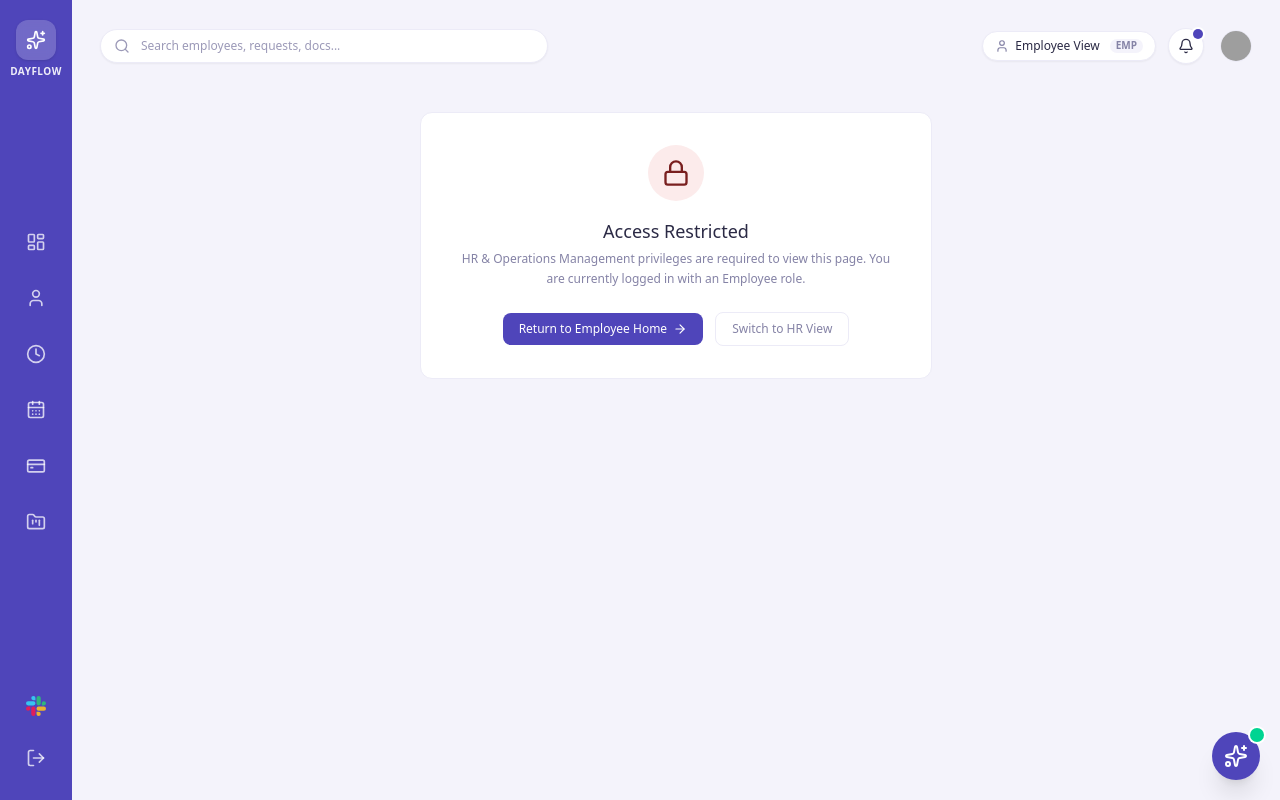
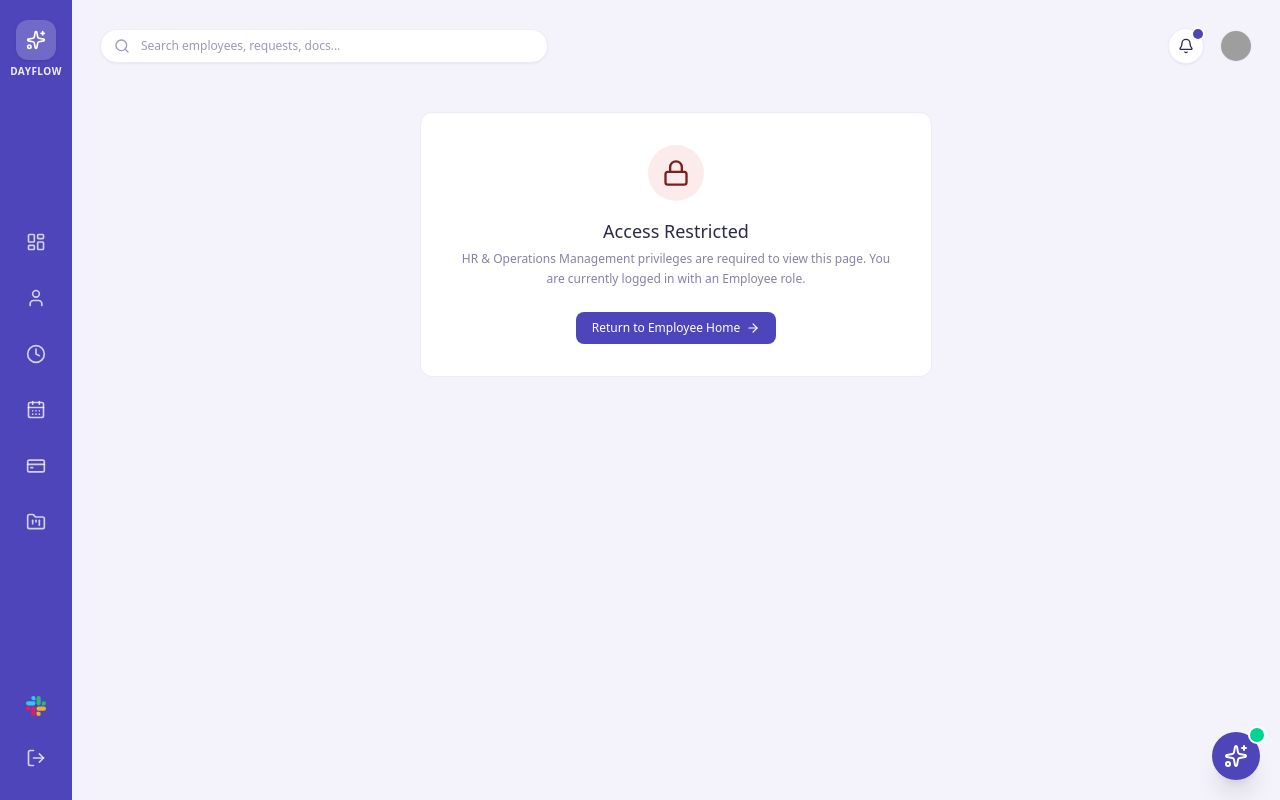
Before and after one commit to Mohityadav1541/odoo-hackathon-2026, a Next.js app in the folder hrms/: page /admin in a window 1280 px wide. Built offline with nearby package versions, Linux system fonts and the light colour scheme; grey boxes are pictures that could not be loaded.

Commit message:
Update sidebar and remove manual role toggle

```diff
--- a/hrms/app/admin/page.tsx
+++ b/hrms/app/admin/page.tsx
@@ -24,6 +24,7 @@ import {
   Eye,
   Building,
   UserPlus,
+  TrendingUp,
 } from "lucide-react";
 
 export default function AdminDashboardPage() {
--- a/hrms/components/layout/AppShell.tsx
+++ b/hrms/components/layout/AppShell.tsx
@@ -60,12 +60,6 @@ export const AppShell: React.FC<AppShellProps> = ({ children, rightRail }) => {
                   >
                     Return to Employee Home <ArrowRight className="w-3.5 h-3.5" />
                   </Link>
-                  <button
-                    onClick={() => setRole("admin")}
-                    className="px-4 py-2 border border-[#ECEBF7] text-[#8583A6] hover:bg-[#F4F3FB] text-xs font-medium rounded-lg"
-                  >
-                    Switch to HR View
-                  </button>
                 </div>
               </div>
             ) : isAdminAccessingEmployee ? (
@@ -87,12 +81,6 @@ export const AppShell: React.FC<AppShellProps> = ({ children, rightRail }) => {
                   >
                     Go to HR Admin Dashboard <ArrowRight className="w-3.5 h-3.5" />
                   </Link>
-                  <button
-                    onClick={() => setRole("employee")}
-                    className="px-4 py-2 border border-[#ECEBF7] text-[#8583A6] hover:bg-[#F4F3FB] text-xs font-medium rounded-lg"
-                  >
-                    Switch to Employee View
-                  </button>
                 </div>
               </div>
             ) : (
--- a/hrms/components/layout/SidebarNav.tsx
+++ b/hrms/components/layout/SidebarNav.tsx
@@ -14,6 +14,7 @@ import {
   BarChart3,
   LogOut,
   Sparkles,
+  TrendingUp,
 } from "lucide-react";
 
 const SlackIcon = ({ className }: { className?: string }) => (
@@ -60,6 +61,7 @@ export const SidebarNav: React.FC = () => {
       role: "all",
     },
     { label: "Projects", href: "/projects", icon: FolderKanban, role: "all" },
+    { label: "Performance", href: "/admin/promotion", icon: TrendingUp, role: "admin" },
     { label: "Reports", href: "/reports", icon: BarChart3, role: "admin" },
   ];
 
--- a/hrms/components/layout/TopSearchBar.tsx
+++ b/hrms/components/layout/TopSearchBar.tsx
@@ -48,30 +48,7 @@ export const TopSearchBar: React.FC<TopSearchBarProps> = ({ onToggleNotification
 
       {/* Right Controls */}
       <div className="flex items-center gap-3 shrink-0">
-        {/* Role Toggle Switcher */}
-        <button
-          onClick={handleRoleToggle}
-          className="flex items-center gap-1.5 px-3 py-1.5 rounded-full bg-white border border-[#ECEBF7] text-xs font-medium text-[#2B2A45] hover:border-[#4f45ba] transition-all shadow-xs cursor-pointer"
-          title="Click to toggle view role between Employee and Admin/HR"
-        >
-          {role === "admin" ? (
-            <>
-              <Shield className="w-3.5 h-3.5 text-[#4f45ba]" />
-              <span>Admin / HR View</span>
-              <span className="ml-1 text-[10px] bg-[#EEEDFE] text-[#4f45ba] px-1.5 py-0.2 rounded-full font-semibold">
-                HR
-              </span>
-            </>
-          ) : (
-            <>
-              <User className="w-3.5 h-3.5 text-[#8583A6]" />
-              <span>Employee View</span>
-              <span className="ml-1 text-[10px] bg-[#F4F3FB] text-[#8583A6] px-1.5 py-0.2 rounded-full font-semibold">
-                EMP
-              </span>
-            </>
-          )}
-        </button>
+
 
         {/* Notifications Bell */}
         <button
```
